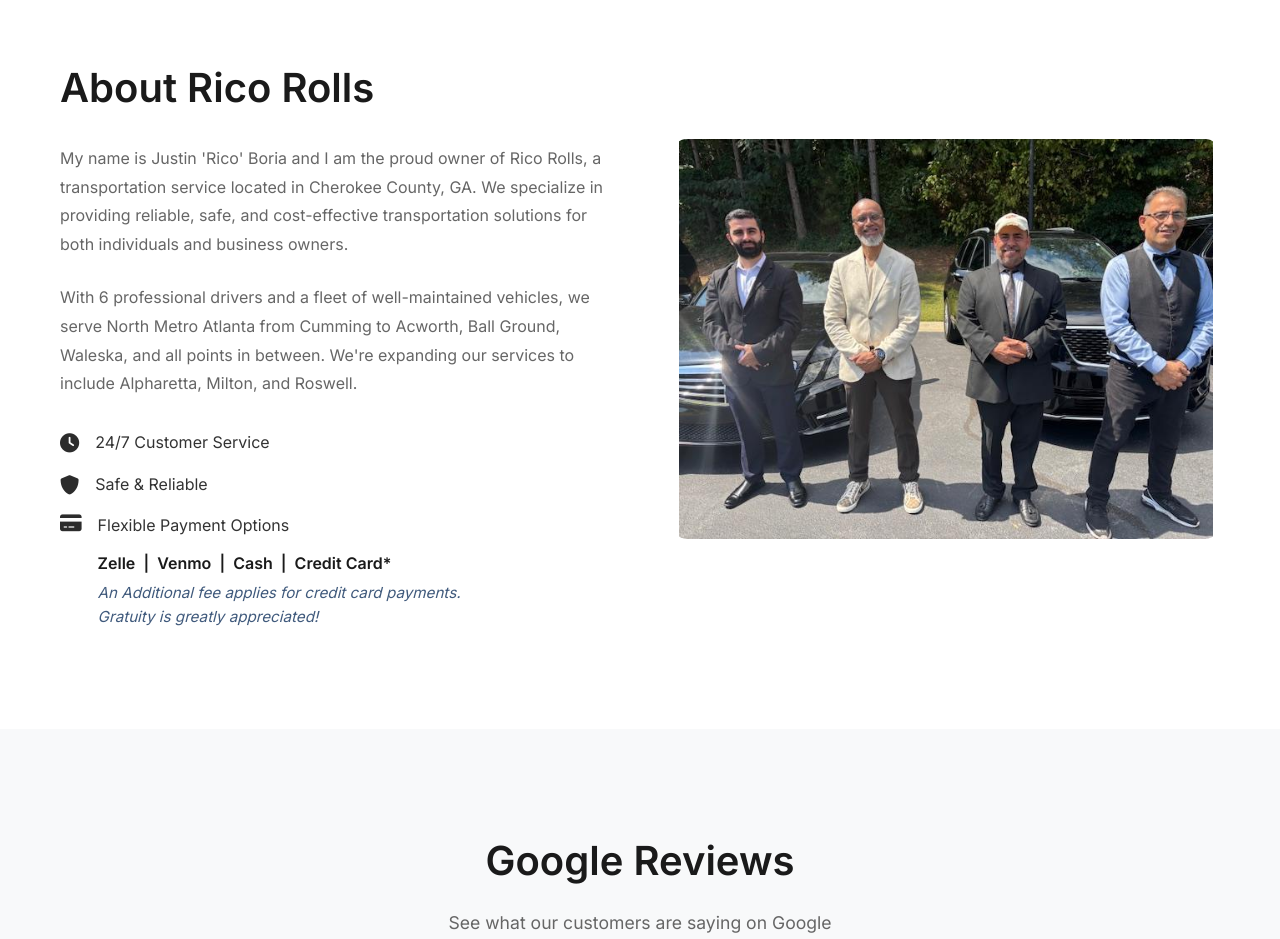
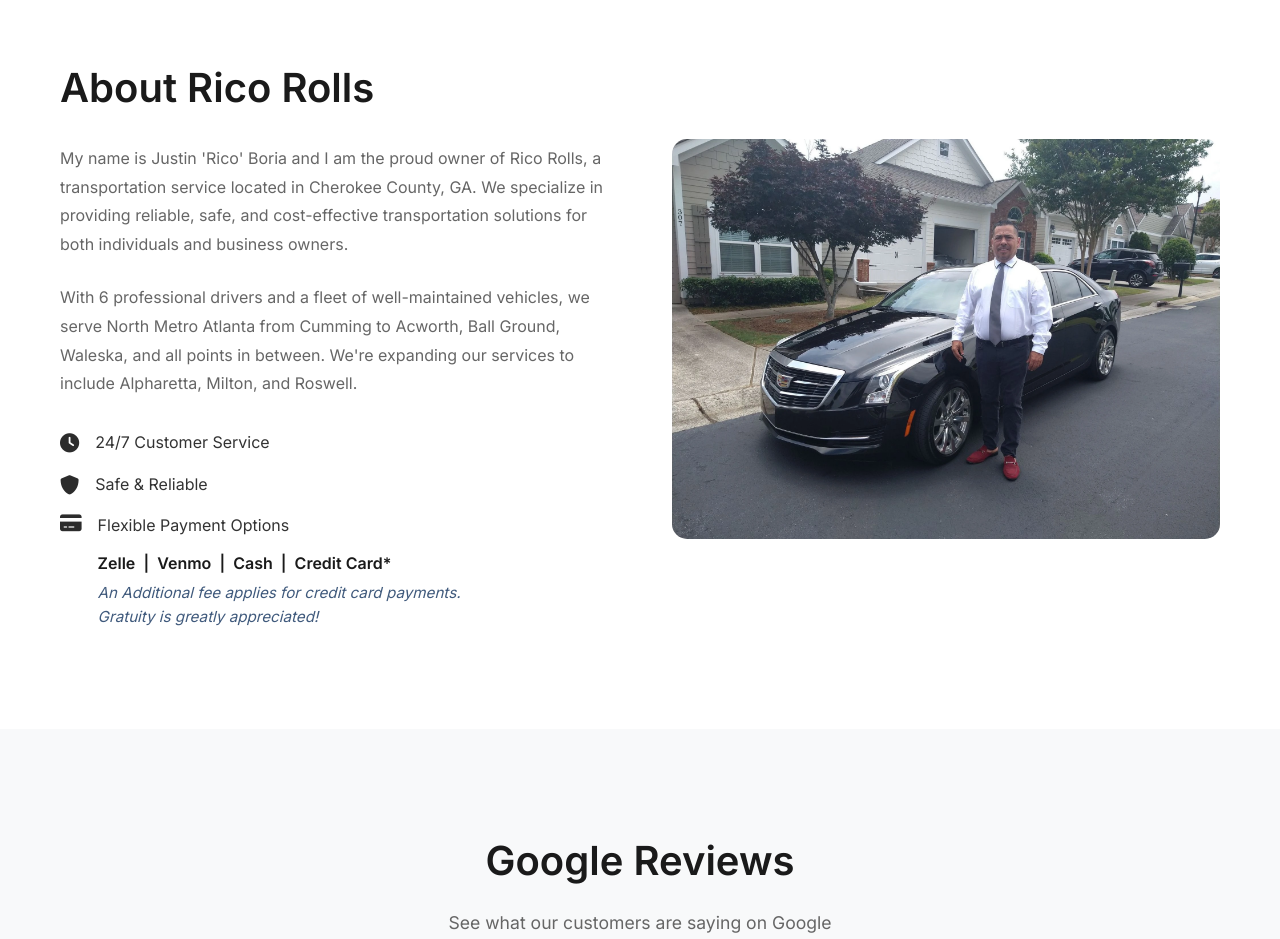
Before and after one commit to ricorolls/ricorolls.com, a plain HTML site: page index.html in a window 1280 px wide. Shown: the part 3760-4699 px from the top of the page. Drawn offline with Linux system fonts and the light colour scheme.

Commit message:
changing about us photo

```diff
--- a/index.html
+++ b/index.html
@@ -205,7 +205,7 @@
                     </div>
                 </div>
                 <div class="about-image">
-                    <img src="img/drivers/the_crew_2025.jpg" alt="Rico Rolls Team" loading="lazy">
+                    <img src="img/rico.jpg" alt="Rico Rolls Team" loading="lazy">
                 </div>
             </div>
         </div>
--- a/styles.css
+++ b/styles.css
@@ -864,7 +864,7 @@ input[aria-owns] + div {
 .about-image img {
     width: 100%;
     height: 400px;
-    object-fit: scale-down;
+    object-fit: cover;
     border-radius: 15px;
 }
 
```
Also changed, not shown: img/rico.jpg (added).
